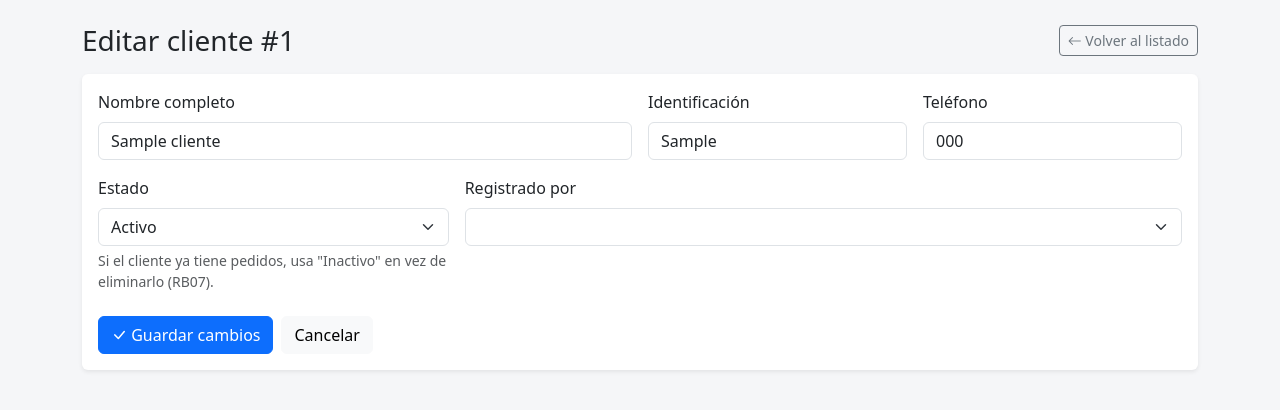
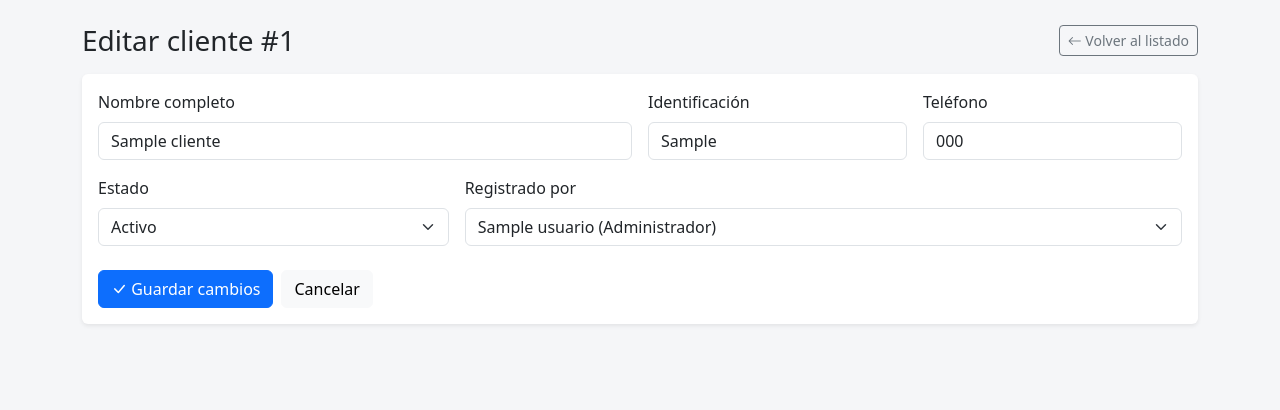
Before and after one commit to 0Kazu/sistema-tienda-DB, a Flask app: page /clientes/1/editar in a window 1280 px wide. Shown: the part 56-466 px from the top of the page. Run offline with Flask 3, Linux system fonts and the light colour scheme; the visitor is signed in with stand-in values (Sample User, id 1); tables that the repository leaves empty hold one stand-in row (values such as "Sample post").

Commit message:
ahora sí, versión preliminar x2

```diff
--- a/routes/clientes.py
+++ b/routes/clientes.py
@@ -27,7 +27,9 @@ def crear():
         except Exception as e:
             flash(f"Error en la base de datos: {str(e)}", "danger")
 
-    return render_template('clientes/crear.html')
+    #return render_template('clientes/crear.html')
+    usuarios = run_query("SELECT id_usuario, nombre, rol FROM Usuario WHERE estado = 'Activo'")
+    return render_template('clientes/crear.html', usuarios=usuarios)
 
 @bp.route('/<int:id_cliente>/editar', methods=['GET', 'POST'])
 def editar(id_cliente):
@@ -50,4 +52,6 @@ def editar(id_cliente):
         flash("Cliente no encontrado.", "danger")
         return redirect(url_for('clientes.listar'))
 
-    return render_template('clientes/editar.html', cliente=cliente[0])
+    #return render_template('clientes/editar.html', cliente=cliente[0])
+    usuarios = run_query("SELECT id_usuario, nombre, rol FROM Usuario WHERE estado = 'Activo'")
+    return render_template('clientes/editar.html', cliente=cliente[0], usuarios=usuarios)
--- a/static/js/clientes.js
+++ b/static/js/clientes.js
@@ -33,7 +33,7 @@ function initFormularioCliente() {
 
         submitBtn.classList.remove("is-loading");
 
-        // apiRequest ya mostró la alerta de error si algo falló.
+        // apiRequest ya mostró la alerta de error si algo falló
         if (data) {
             window.location.href = "/clientes/";
         }
--- a/templates/clientes/_form_campos.html
+++ b/templates/clientes/_form_campos.html
@@ -1,6 +1,6 @@
 {# Se incluye desde clientes/crear.html (cliente=None) y clientes/editar.html
    (cliente=dict con la fila actual). El <select> de usuario se llena
-   siempre desde la BD, nunca hardcodeado, porque es una FK. #}
+   siempre desde la BD, nunca hardcodeado XD, porque es una FK. #}
 
 <div class="row g-3">
     <div class="col-md-6">
@@ -29,7 +29,6 @@
             <option value="Activo" {{ "selected" if not cliente or cliente.estado == "Activo" }}>Activo</option>
             <option value="Inactivo" {{ "selected" if cliente and cliente.estado == "Inactivo" }}>Inactivo</option>
         </select>
-        <div class="form-text">Si el cliente ya tiene pedidos, usa "Inactivo" en vez de eliminarlo (RB07).</div>
     </div>
 
     <div class="col-md-8">
--- a/vistas.sql
+++ b/vistas.sql
@@ -1,7 +1,7 @@
 USE gestor_tienda_db;
 
 -- Vistas
--- Vista de productos con bajo stock (Para el Bodeguero)
+-- Vista de productos con bajo stock (Para el Bodeguero y ADMIN)
 DROP VIEW IF EXISTS vw_productos_bajo_stock;
 CREATE VIEW vw_productos_bajo_stock AS
 SELECT
```
Also changed, not shown: createTables.sql (+9 -5 lines), README.md.
